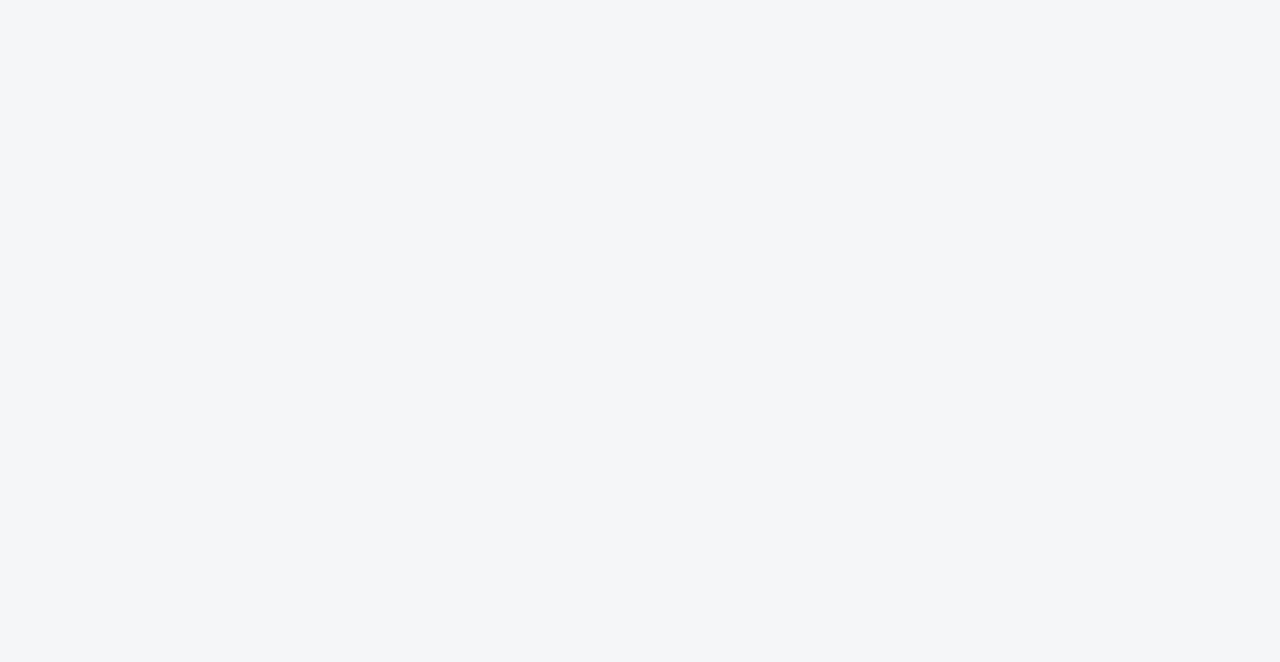
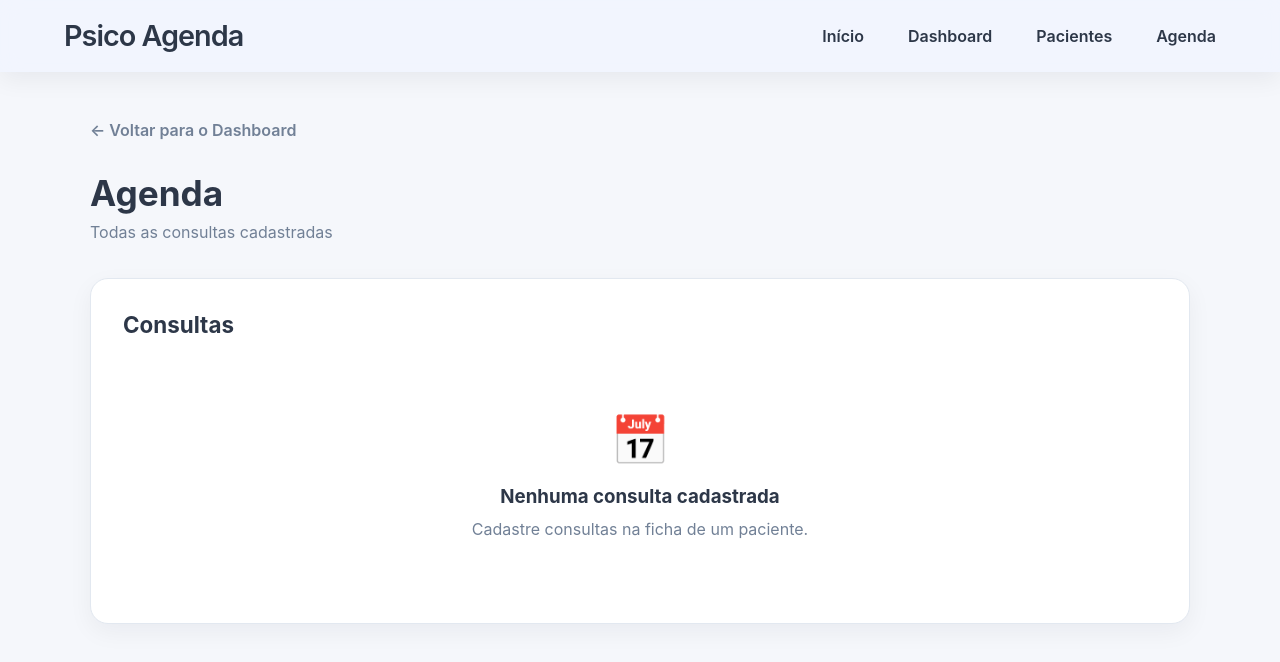
Before and after one commit to jucinaramelo/psico-agenda-frontend, a React app in the folder frontend/: page /agenda in a window 1280 px wide. Shown: the top 662 px of the page. Built offline with nearby package versions, Linux system fonts and the light colour scheme; the HTML template or start-up script is replaced by a standard one.

Commit message:
AJustes nas telas de Dashboard e Agenda

```diff
--- a/frontend/src/pages/Agenda/Agenda.css
+++ b/frontend/src/pages/Agenda/Agenda.css
@@ -7,6 +7,131 @@
 .agenda-container {
   max-width: 1100px;
   margin: 0 auto;
+}
+
+/* VOLTAR */
+
+.voltar-button {
+  display: inline-block;
+  margin-bottom: 2rem;
+  color: var(--text-light);
+  font-weight: 600;
+  text-decoration: none;
+  transition: .2s;
+}
+
+.voltar-button:hover {
+  color: var(--primary);
+}
+
+/* HEADER */
+
+.page-header {
+  margin-bottom: 2rem;
+}
+
+.page-header h1 {
+  font-size: 2.2rem;
+  color: var(--text);
+  margin-bottom: .4rem;
+}
+
+.subtitle {
+  color: var(--text-light);
+}
+
+/* CARD */
+
+.card {
+  background: white;
+  border: 1px solid var(--border);
+  border-radius: 18px;
+  padding: 2rem;
+  margin-bottom: 2rem;
+  box-shadow: 0 8px 25px rgba(15, 23, 42, .05);
+}
+
+.card h2 {
+  margin-bottom: 1.5rem;
+  color: var(--text);
+}
+
+/* FORMULÁRIO */
+
+.campo-form {
+  display: flex;
+  flex-direction: column;
+  margin-bottom: 1.5rem;
+}
+
+.campo-form label {
+  font-weight: 600;
+  margin-bottom: .6rem;
+  color: var(--text);
+}
+
+.campo-form input,
+.campo-form select,
+.campo-form textarea {
+  width: 100%;
+  padding: 1rem;
+  border-radius: 12px;
+  border: 1px solid var(--border);
+  background: var(--background);
+  font-size: .95rem;
+  resize: vertical;
+  transition: .2s;
+}
+
+.campo-form input:focus,
+.campo-form select:focus,
+.campo-form textarea:focus {
+  outline: none;
+  border-color: var(--primary);
+  box-shadow: 0 0 0 3px rgba(99, 102, 241, .12);
+}
+
+/* BOTÕES */
+
+.primary-button,
+.secondary-button {
+  display: inline-flex;
+  align-items: center;
+  justify-content: center;
+
+  padding: .9rem 1.5rem;
+
+  border-radius: 12px;
+
+  font-weight: 600;
+  font-size: .95rem;
+
+  cursor: pointer;
+
+  transition: .2s;
+
+  text-decoration: none;
+}
+
+.primary-button {
+  background: var(--primary);
+  color: white;
+  border: none;
+}
+
+.primary-button:hover {
+  transform: translateY(-2px);
+}
+
+.secondary-button {
+  background: white;
+  color: var(--text);
+  border: 1px solid var(--border);
+}
+
+.secondary-button:hover {
+  background: #f7f7f7;
+  transform: translateY(-2px);
 }
 
 /* DIVISOR */
@@ -35,7 +160,7 @@
 .consulta-topo {
   display: flex;
   justify-content: space-between;
-  align-items: flex-start;
+  align-items: center;
   gap: 1rem;
   margin-bottom: 1.2rem;
 }
@@ -46,9 +171,18 @@
 }
 
 .consulta-topo span {
+  display: block;
+  margin-top: .35rem;
   color: var(--text-light);
   font-size: .85rem;
 }
+
+.consulta-topo .primary-button,
+.consulta-topo .secondary-button {
+  min-width: 90px;
+}
+
+/* CAMPOS */
 
 .campo-visualizacao {
   margin-bottom: 1rem;
@@ -61,6 +195,7 @@
 .campo-visualizacao strong {
   display: block;
   margin-bottom: .4rem;
+  color: var(--text);
 }
 
 .campo-visualizacao p {
@@ -72,19 +207,24 @@
   line-height: 1.6;
 }
 
+/* EXCLUIR */
+
 .btn-excluir {
   background: #ef4444;
   color: white;
   border: none;
-  border-radius: 8px;
-  padding: 8px 14px;
+  border-radius: 10px;
+  padding: .75rem 1rem;
+  font-weight: 600;
   cursor: pointer;
-  font-weight: 600;
+  transition: .2s;
 }
 
 .btn-excluir:hover {
   background: #dc2626;
 }
+
+/* EMPTY */
 
 .empty-state {
   text-align: center;
@@ -95,3 +235,34 @@
   font-size: 3rem;
   margin-bottom: 1rem;
 }
+
+.empty-state h3 {
+  margin-bottom: .6rem;
+  color: var(--text);
+}
+
+.empty-state p {
+  color: var(--text-light);
+  line-height: 1.7;
+}
+
+/* RESPONSIVO */
+
+@media (max-width: 768px) {
+
+  .agenda-page {
+    padding: 1.5rem;
+  }
+
+  .consulta-topo {
+    flex-direction: column;
+    align-items: stretch;
+  }
+
+  .primary-button,
+  .secondary-button,
+  .btn-excluir {
+    width: 100%;
+  }
+
+}
--- a/frontend/src/pages/Agenda/Agenda.jsx
+++ b/frontend/src/pages/Agenda/Agenda.jsx
@@ -5,6 +5,7 @@ import Navbar from "../../components/Navbar/Navbar";
 
 import {
   buscarPacientePorId,
+  getPacientes,
   salvarConsulta,
   removerConsulta,
 } from "../../services/pacienteService";
@@ -16,7 +17,10 @@ import "./Agenda.css";
 function Agenda() {
   const { id } = useParams();
 
+  const agendaGeral = !id;
+
   const [paciente, setPaciente] = useState(null);
+  const [consultas, setConsultas] = useState([]);
 
   const [consulta, setConsulta] = useState({
     data: "",
@@ -27,7 +31,11 @@ function Agenda() {
   });
 
   useEffect(() => {
+    if (agendaGeral) {
+      carregarAgendaGeral();
+    } else {
       carregarPaciente();
+    }
   }, [id]);
 
   function carregarPaciente() {
@@ -38,12 +46,34 @@ function Agenda() {
     }
   }
 
+  function carregarAgendaGeral() {
+    const pacientes = getPacientes();
+
+    const lista = pacientes.flatMap((paciente) =>
+      (paciente.consultas || []).map((consulta) => ({
+        ...consulta,
+        pacienteId: paciente.id,
+        pacienteNome: paciente.nome,
+      }))
+    );
+
+    lista.sort((a, b) => {
+      const dataA = new Date(`${a.data} ${a.horario}`);
+      const dataB = new Date(`${b.data} ${b.horario}`);
+
+      return dataA - dataB;
+    });
+
+    setConsultas(lista);
+  }
+
   function alterarCampo(campo, valor) {
     setConsulta((prev) => ({
       ...prev,
       [campo]: valor,
     }));
   }
+  console.log("Consulta:", consulta);
 
   function salvar() {
     if (!consulta.data || !consulta.horario) {
@@ -77,7 +107,7 @@ function Agenda() {
     toast.success("Consulta removida.");
   }
 
-  if (!paciente) {
+  if (!agendaGeral && !paciente) {
     return null;
   }
 
@@ -88,21 +118,37 @@ function Agenda() {
       <main className="agenda-page">
         <div className="agenda-container">
 
+          {agendaGeral ? (
+            <Link
+              to="/dashboard"
+              className="voltar-button"
+            >
+              ← Voltar para o Dashboard
+            </Link>
+          ) : (
             <Link
               to={`/pacientes/${paciente.id}`}
               className="voltar-button"
             >
               ← Voltar para o paciente
             </Link>
+          )}
 
           <div className="page-header">
             <h1>Agenda</h1>
 
+            {!agendaGeral ? (
               <p className="subtitle">
                 Paciente: <strong>{paciente.nome}</strong>
               </p>
+            ) : (
+              <p className="subtitle">
+                Todas as consultas cadastradas
+              </p>
+            )}
           </div>
 
+          {!agendaGeral && (
             <section className="card">
 
               <h2>Nova consulta</h2>
@@ -179,11 +225,84 @@ function Agenda() {
                 Salvar consulta
               </button>
 
-            <hr className="divisor" />
+            </section>
+          )}
 
-            <h2>Histórico de consultas</h2>
+          <section className="card">
 
-            {paciente.consultas &&
+            <h2>Consultas</h2>
+
+            {agendaGeral ? (
+
+              consultas.length > 0 ? (
+
+                <div className="lista-consultas">
+
+                  {consultas.map((consulta) => (
+
+                    <div
+                      key={consulta.id}
+                      className="consulta-card"
+                    >
+
+                      <div className="consulta-topo">
+
+                        <div>
+
+                          <h3>
+                            {new Date(consulta.data).toLocaleDateString("pt-BR")}
+                            {" • "}
+                            {consulta.horario}
+                          </h3>
+
+                          <span>
+                            Paciente: {consulta.pacienteNome}
+                          </span>
+
+                        </div>
+
+                        <Link
+                          to={`/pacientes/${consulta.pacienteId}/agenda`}
+                          className="primary-button"
+                        >
+                          Abrir
+                        </Link>
+
+                      </div>
+
+                      <div className="campo-visualizacao">
+                        <strong>Status</strong>
+                        <p>{consulta.status}</p>
+                      </div>
+
+                      <div className="campo-visualizacao">
+                        <strong>Modalidade</strong>
+                        <p>{consulta.modalidade}</p>
+                      </div>
+
+                    </div>
+
+                  ))}
+
+                </div>
+
+              ) : (
+
+                <div className="empty-state">
+                  <div className="empty-state-icon">📅</div>
+
+                  <h3>Nenhuma consulta cadastrada</h3>
+
+                  <p>
+                    Cadastre consultas na ficha de um paciente.
+                  </p>
+                </div>
+
+              )
+
+            ) : (
+
+              paciente.consultas &&
               paciente.consultas.length > 0 ? (
 
                 <div className="lista-consultas">
@@ -200,9 +319,7 @@ function Agenda() {
                         <div>
 
                           <h3>
-                          {new Date(
-                            consulta.data
-                          ).toLocaleDateString("pt-BR")}
+                            {new Date(consulta.data).toLocaleDateString("pt-BR")}
                             {" • "}
                             {consulta.horario}
                           </h3>
@@ -218,9 +335,7 @@ function Agenda() {
 
                         <button
                           className="btn-excluir"
-                        onClick={() =>
-                          excluir(consulta.id)
-                        }
+                          onClick={() => excluir(consulta.id)}
                         >
                           Excluir
                         </button>
@@ -229,22 +344,17 @@ function Agenda() {
 
                       <div className="campo-visualizacao">
                         <strong>Status</strong>
-
                         <p>{consulta.status}</p>
                       </div>
 
                       <div className="campo-visualizacao">
                         <strong>Modalidade</strong>
-
                         <p>{consulta.modalidade}</p>
                       </div>
 
                       <div className="campo-visualizacao">
                         <strong>Observações</strong>
-
-                      <p>
-                        {consulta.observacoes || "-"}
-                      </p>
+                        <p>{consulta.observacoes || "-"}</p>
                       </div>
 
                     </div>
@@ -269,6 +379,8 @@ function Agenda() {
 
                 </div>
 
+              )
+
             )}
 
           </section>
--- a/frontend/src/pages/Dashboard/Dashboard.jsx
+++ b/frontend/src/pages/Dashboard/Dashboard.jsx
@@ -5,6 +5,24 @@ import "./Dashboard.css";
 
 function Dashboard() {
   const pacientes = getPacientes();
+
+  function dataHoje() {
+    const hoje = new Date();
+
+    const ano = hoje.getFullYear();
+    const mes = String(hoje.getMonth() + 1).padStart(2, "0");
+    const dia = String(hoje.getDate()).padStart(2, "0");
+
+    return `${ano}-${mes}-${dia}`;
+  }
+
+  function formatarData(data) {
+    if (!data) return "";
+
+    const [ano, mes, dia] = data.split("-");
+
+    return `${dia}/${mes}/${ano}`;
+  }
 
   const consultas = pacientes.flatMap(
     (paciente) => paciente.consultas || []
@@ -14,7 +32,7 @@ function Dashboard() {
     (paciente) => paciente.evolucoes || []
   );
 
-  const hoje = new Date().toISOString().split("T")[0];
+  const hoje = dataHoje();
 
   const consultasHoje = consultas.filter(
     (consulta) =>
@@ -29,13 +47,12 @@ function Dashboard() {
         paciente,
       }))
     )
-    .filter(
-      (consulta) => consulta.status === "Agendada"
-    )
+    .filter((consulta) => consulta.status === "Agendada")
     .sort((a, b) => {
-      const dataA = `${a.data} ${a.horario}`;
-      const dataB = `${b.data} ${b.horario}`;
-      return new Date(dataA) - new Date(dataB);
+      const dataA = new Date(`${a.data}T${a.horario}`);
+      const dataB = new Date(`${b.data}T${b.horario}`);
+
+      return dataA - dataB;
     })
     .slice(0, 5);
 
@@ -52,6 +69,7 @@ function Dashboard() {
         <section className="dashboard-stats">
           <div className="stat-card">
             <div className="stat-icon">👥</div>
+
             <div>
               <strong>{pacientes.length}</strong>
               <span>Pacientes</span>
@@ -60,6 +78,7 @@ function Dashboard() {
 
           <div className="stat-card">
             <div className="stat-icon">📅</div>
+
             <div>
               <strong>{consultas.length}</strong>
               <span>Consultas</span>
@@ -68,6 +87,7 @@ function Dashboard() {
 
           <div className="stat-card">
             <div className="stat-icon">📋</div>
+
             <div>
               <strong>{evolucoes.length}</strong>
               <span>Evoluções</span>
@@ -76,6 +96,7 @@ function Dashboard() {
 
           <div className="stat-card">
             <div className="stat-icon">🗓️</div>
+
             <div>
               <strong>{consultasHoje.length}</strong>
               <span>Hoje</span>
@@ -84,10 +105,15 @@ function Dashboard() {
         </section>
 
         <section className="dashboard-grid">
+
           <div className="dashboard-panel">
+
             <div className="panel-header">
               <h2>Próximas Consultas</h2>
-              <Link to="/agenda">Ver todas →</Link>
+
+              <Link to="/agenda">
+                Ver todas →
+              </Link>
             </div>
 
             {proximasConsultas.length === 0 ? (
@@ -109,7 +135,7 @@ function Dashboard() {
                     <strong>{consulta.paciente.nome}</strong>
 
                     <p>
-                      {new Date(consulta.data).toLocaleDateString("pt-BR")}
+                      {formatarData(consulta.data)}
                       {" • "}
                       {consulta.horario}
                     </p>
@@ -124,9 +150,13 @@ function Dashboard() {
           </div>
 
           <div className="dashboard-panel">
+
             <div className="panel-header">
               <h2>Pacientes Recentes</h2>
-              <Link to="/pacientes">Ver todos →</Link>
+
+              <Link to="/pacientes">
+                Ver todos →
+              </Link>
             </div>
 
             {pacientes.length === 0 ? (
@@ -134,11 +164,14 @@ function Dashboard() {
                 Nenhum paciente cadastrado.
               </p>
             ) : (
-              pacientes.slice(-3).reverse().map((paciente) => (
+              pacientes
+                .slice(-3)
+                .reverse()
+                .map((paciente) => (
                   <Link
+                    key={paciente.id}
                     to={`/pacientes/${paciente.id}`}
                     className="patient-item"
-                  key={paciente.id}
                   >
                     <div className="avatar">
                       {paciente.nome.charAt(0).toUpperCase()}
@@ -146,12 +179,16 @@ function Dashboard() {
 
                     <div>
                       <strong>{paciente.nome}</strong>
-                    <p>{paciente.idade} anos · {paciente.telefone}</p>
+
+                      <p>
+                        {paciente.idade} anos · {paciente.telefone}
+                      </p>
                     </div>
                   </Link>
                 ))
             )}
           </div>
+
         </section>
       </main>
     </>
--- a/frontend/src/pages/DetalhesPaciente/DetalhesPaciente.css
+++ b/frontend/src/pages/DetalhesPaciente/DetalhesPaciente.css
@@ -67,6 +67,22 @@
 
 .paciente-header p {
   color: var(--text-light);
+}
+
+.paciente-avatar {
+  width: 70px;
+  height: 70px;
+  border-radius: 50%;
+
+  background: var(--primary-light, #f3e8ff);
+  color: var(--primary, #7c3aed);
+
+  display: flex;
+  justify-content: center;
+  align-items: center;
+
+  font-size: 1.8rem;
+  font-weight: bold;
 }
 
 .info-card,
--- a/frontend/src/routes/AppRoutes.jsx
+++ b/frontend/src/routes/AppRoutes.jsx
@@ -29,7 +29,7 @@ function AppRoutes() {
         {/* Anamnese */}
         <Route path="/pacientes/:id/anamnese" element={<Anamnese />} />
 
-        {/* Agenda */}
+        {/* Agenda Geral*/}
         <Route path="/agenda" element={<Agenda />} />
 
         {/* Formulario Anamnese */}
```
Lines whose indentation alone changed are shown as unchanged.
